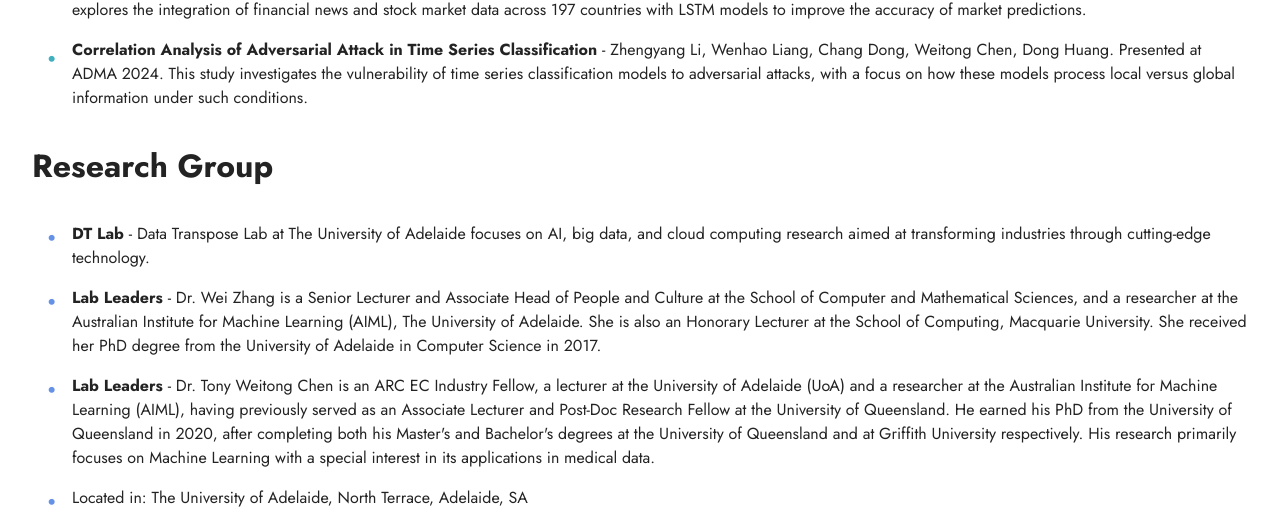
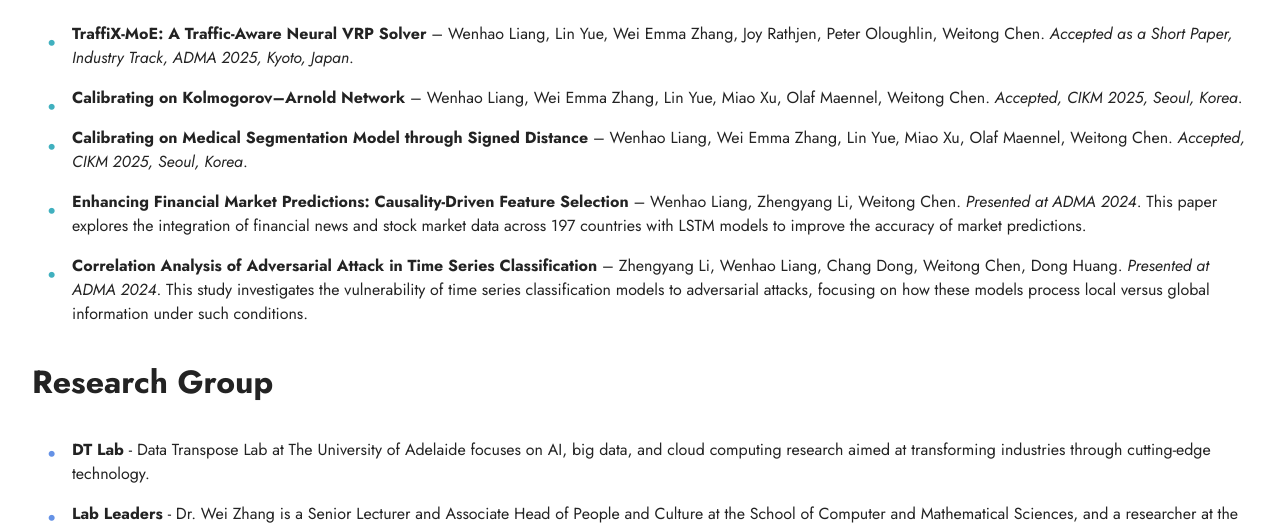
Before and after one commit to EagleWHLiang/EagleWHLiang.github.io, a plain HTML site: page index.html in a window 1280 px wide. Shown: the part 703-1229 px from the top of the page. Drawn offline with Linux system fonts and the light colour scheme.

Commit message:
Update index.html

```diff
--- a/index.html
+++ b/index.html
@@ -62,43 +62,73 @@
     </div>
 </section>
 
-
 <section class="content8 cid-sqbGOVxCZl" id="content8-q">
     <div class="container-fluid">
         <div class="row justify-content-center">
             <div class="col-md-12">
                 <h4 class="mbr-section-title mbr-fonts-style mb-4 display-5"><strong>News</strong></h4>
                 <ul class="list mbr-fonts-style display-7">
-                        <!-- Empty Content -->
-                        <strong>20240805 FinSen Dataset Publish</strong> - Refer to [<a href="https://github.com/EagleAdelaide/FinSen_Dataset" class="text-primary" target="_blank">Github</a>]
+                    <li>
+                        <strong>20250904 CIKM 2025 Travel Award</strong> –
+                        Awarded to Wenhao Liang by the CIKM 2025 Organizing Committee in recognition of his accepted papers and contributions.
+                        This support will enable participation and presentation at CIKM 2025 in Seoul, Korea.
+                    </li>
+                    <li>
+                        <strong>20240805 FinSen Dataset Publish</strong> –
+                        Refer to [<a href="https://github.com/EagleAdelaide/FinSen_Dataset" class="text-primary" target="_blank">Github</a>]
+                    </li>
                 </ul>
             </div>
         </div>
     </div>
 </section>
 
+
 <section class="content14 cid-sqbH2OZFpg" id="content14-s">
     <div class="container-fluid">
         <div class="row justify-content-center">
             <div class="col-md-12">
                 <h3 class="mbr-section-title mbr-fonts-style mb-4 display-5">
-                        <strong>Publications [<a href="https://scholar.google.com/citations?user=3f4N-oQAAAAJ&hl=en" class="text-primary">Google Scholar</a>]
-                        </strong>
+                    <strong>Publications [<a href="https://scholar.google.com/citations?user=3f4N-oQAAAAJ&hl=en" class="text-primary">Google Scholar</a>]</strong>
                 </h3>
                 <ul class="list mbr-fonts-style display-7">
+
+                    <!-- Newly Accepted Papers -->
                     <li>
-                            <strong>Enhancing Financial Market Predictions: Causality-Driven Feature Selection</strong> -
-                            Wenhao Liang, Zhengyang Li, Weitong Chen. Presented at ADMA 2024. This paper explores the integration of financial news and stock market data across 197 countries with LSTM models to improve the accuracy of market predictions.
+                        <strong>TraffiX-MoE: A Traffic-Aware Neural VRP Solver</strong> –
+                        Wenhao Liang, Lin Yue, Wei Emma Zhang, Joy Rathjen, Peter Oloughlin, Weitong Chen.
+                        <em>Accepted as a Short Paper, Industry Track, ADMA 2025, Kyoto, Japan</em>.
                     </li>
                     <li>
-                            <strong>Correlation Analysis of Adversarial Attack in Time Series Classification</strong> -
-                            Zhengyang Li, Wenhao Liang, Chang Dong, Weitong Chen, Dong Huang. Presented at ADMA 2024. This study investigates the vulnerability of time series classification models to adversarial attacks, with a focus on how these models process local versus global information under such conditions.
+                        <strong>Calibrating on Kolmogorov–Arnold Network</strong> –
+                        Wenhao Liang, Wei Emma Zhang, Lin Yue, Miao Xu, Olaf Maennel, Weitong Chen.
+                        <em>Accepted, CIKM 2025, Seoul, Korea</em>.
                     </li>
-                        <!-- Add more publications here -->
+                    <li>
+                        <strong>Calibrating on Medical Segmentation Model through Signed Distance</strong> –
+                        Wenhao Liang, Wei Emma Zhang, Lin Yue, Miao Xu, Olaf Maennel, Weitong Chen.
+                        <em>Accepted, CIKM 2025, Seoul, Korea</em>.
+                    </li>
+
+                    <!-- Previous Publications -->
+                    <li>
+                        <strong>Enhancing Financial Market Predictions: Causality-Driven Feature Selection</strong> –
+                        Wenhao Liang, Zhengyang Li, Weitong Chen.
+                        <em>Presented at ADMA 2024</em>.
+                        This paper explores the integration of financial news and stock market data across 197 countries with LSTM models to improve the accuracy of market predictions.
+                    </li>
+                    <li>
+                        <strong>Correlation Analysis of Adversarial Attack in Time Series Classification</strong> –
+                        Zhengyang Li, Wenhao Liang, Chang Dong, Weitong Chen, Dong Huang.
+                        <em>Presented at ADMA 2024</em>.
+                        This study investigates the vulnerability of time series classification models to adversarial attacks, focusing on how these models process local versus global information under such conditions.
+                    </li>
                 </ul>
             </div>
         </div>
     </div>
+</section>
+
     </section>
 
     <section class="content8 cid-sqgLXsVjXE" id="content8-10">
```
Lines whose indentation alone changed are shown as unchanged.
